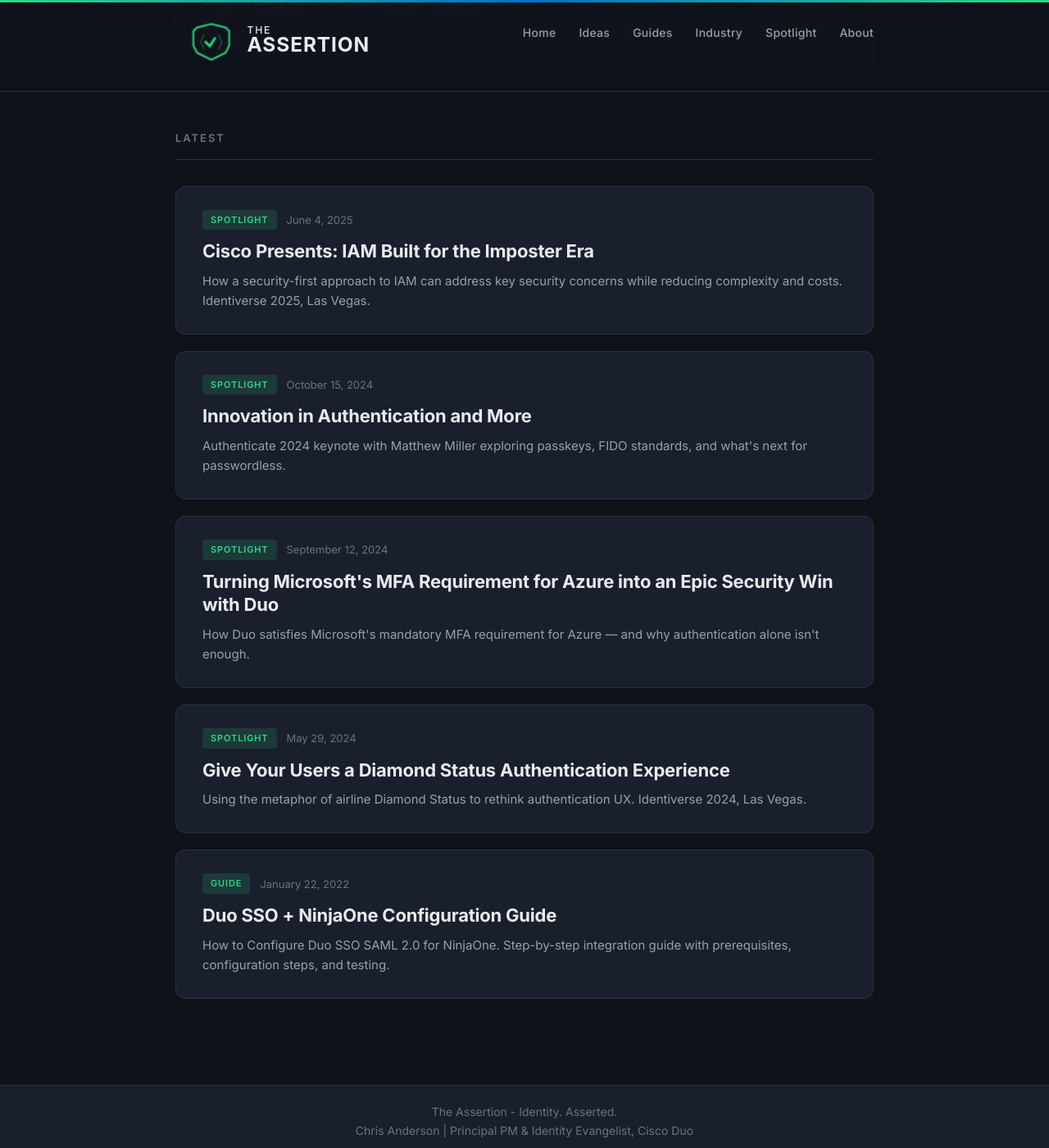
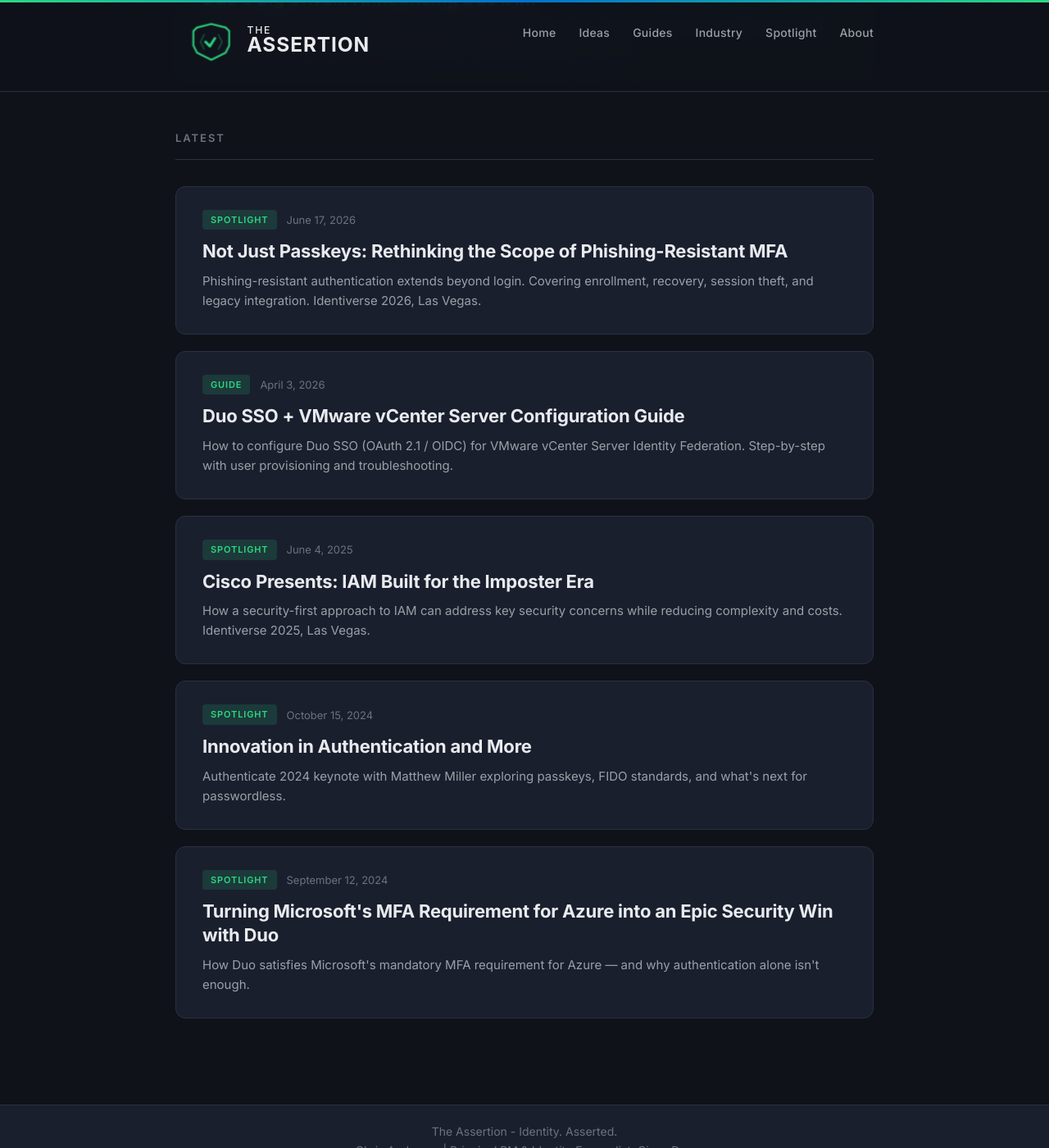
Before and after one commit to christophe81/christophe81.github.io, a Jekyll site: the page built from index.html, in a window 1280 px wide and 1400 px high, scrolled down 806 px. Shown: the whole window at 82% size. Built offline with Jekyll 4.4.1, drawn with Linux system fonts in a browser that asks for light colours; the list of posts is cut into pages by our own code.

Commit message:
Update homepage Latest feed with new entries
Add Identiverse 2026 talk and vCenter OIDC guide to the top of
the Latest section, keeping the feed at 5 items.

Co-Authored-By: Claude Opus 4.6 <noreply@anthropic.com>

```diff
--- a/index.html
+++ b/index.html
@@ -35,6 +35,24 @@ layout: default
     <h2>Latest</h2>
   </div>
   <div class="post-grid">
+    <a href="https://identiverse.com/idv26/session/?idvid=4056442" class="post-card post-card-link">
+      <div class="post-card-meta">
+        <span class="post-card-tag">Spotlight</span>
+        <span class="post-card-date">June 17, 2026</span>
+      </div>
+      <h3>Not Just Passkeys: Rethinking the Scope of Phishing-Resistant MFA</h3>
+      <p>Phishing-resistant authentication extends beyond login. Covering enrollment, recovery, session theft, and legacy integration. Identiverse 2026, Las Vegas.</p>
+    </a>
+
+    <a href="{{ site.baseurl }}/Duo-SSO-VMware-vCenter/" class="post-card post-card-link">
+      <div class="post-card-meta">
+        <span class="post-card-tag">Guide</span>
+        <span class="post-card-date">April 3, 2026</span>
+      </div>
+      <h3>Duo SSO + VMware vCenter Server Configuration Guide</h3>
+      <p>How to configure Duo SSO (OAuth 2.1 / OIDC) for VMware vCenter Server Identity Federation. Step-by-step with user provisioning and troubleshooting.</p>
+    </a>
+
     <a href="https://identiverse.com/idv25/session/?idvid=2997608" class="post-card post-card-link">
       <div class="post-card-meta">
         <span class="post-card-tag">Spotlight</span>
@@ -61,23 +79,5 @@ layout: default
       <h3>Turning Microsoft's MFA Requirement for Azure into an Epic Security Win with Duo</h3>
       <p>How Duo satisfies Microsoft's mandatory MFA requirement for Azure &mdash; and why authentication alone isn't enough.</p>
     </a>
-
-    <a href="{{ site.baseurl }}/files/identiverse-2024-diamond-status.pptx" class="post-card post-card-link">
-      <div class="post-card-meta">
-        <span class="post-card-tag">Spotlight</span>
-        <span class="post-card-date">May 29, 2024</span>
-      </div>
-      <h3>Give Your Users a Diamond Status Authentication Experience</h3>
-      <p>Using the metaphor of airline Diamond Status to rethink authentication UX. Identiverse 2024, Las Vegas.</p>
-    </a>
-
-    <a href="{{ site.baseurl }}/Duo-SSO-NinjaOne/" class="post-card post-card-link">
-      <div class="post-card-meta">
-        <span class="post-card-tag">Guide</span>
-        <span class="post-card-date">January 22, 2022</span>
-      </div>
-      <h3>Duo SSO + NinjaOne Configuration Guide</h3>
-      <p>How to Configure Duo SSO SAML 2.0 for NinjaOne. Step-by-step integration guide with prerequisites, configuration steps, and testing.</p>
-    </a>
   </div>
 </div>
```
